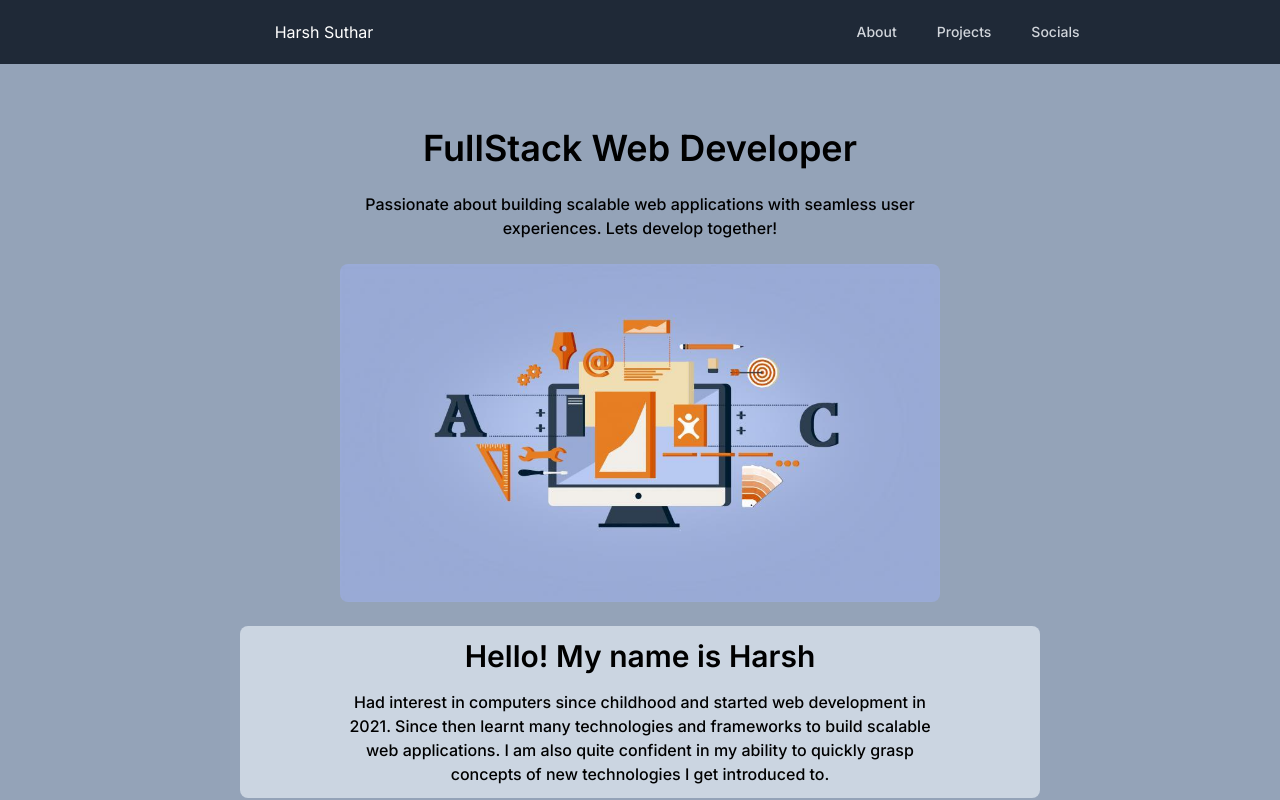
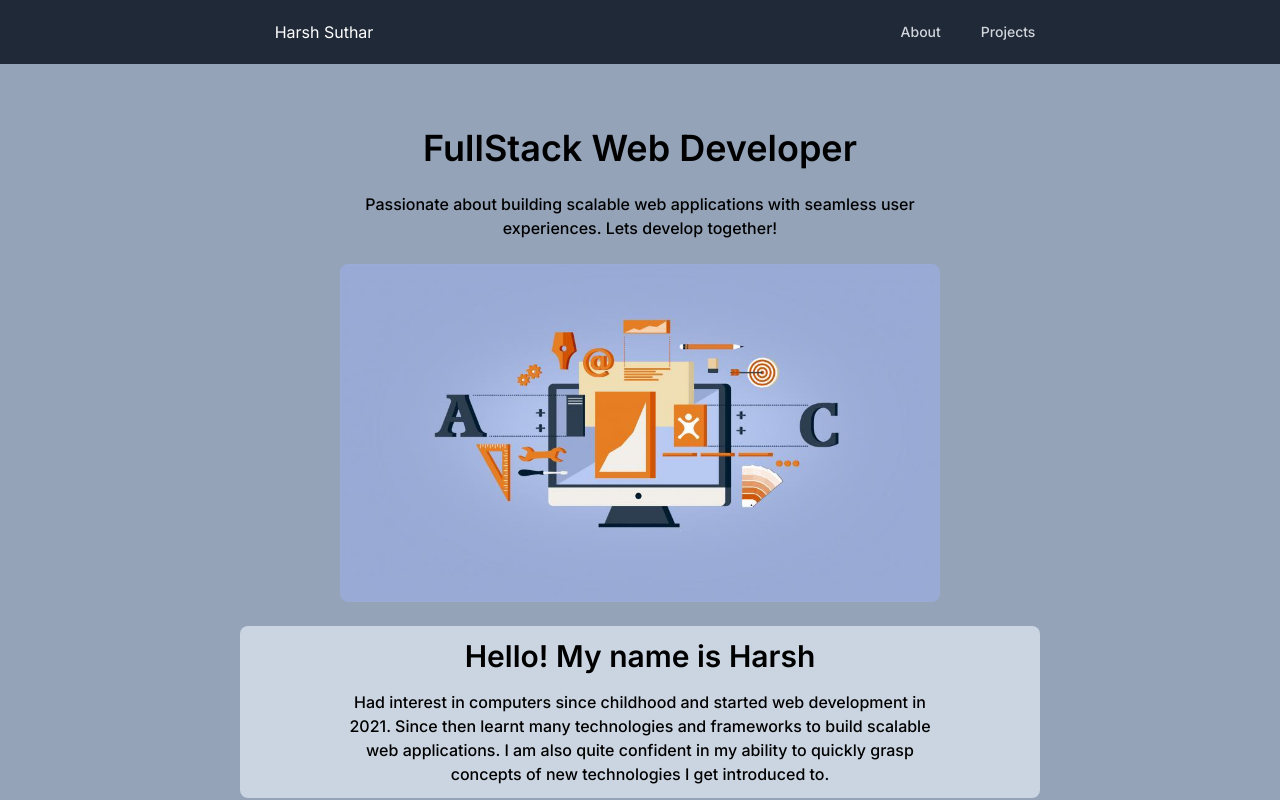
Before and after one commit to 10234567Z/My-Portfolio, a Next.js app: page / in a window 1280 px wide. Shown: the top 800 px of the page. Built offline with nearby package versions, Linux system fonts and the light colour scheme.

Commit message:
Remove socials from navbar

```diff
--- a/src/app/components/navbar.tsx
+++ b/src/app/components/navbar.tsx
@@ -46,12 +46,6 @@
                                 >
                                     Projects
                                 </a>
-                                <a
-                                    href="#"
-                                    className="text-gray-300 hover:bg-gray-700 hover:text-white px-3 py-2 rounded-md text-sm font-medium"
-                                >
-                                    Socials
-                                </a>
                             </div>
                         </div>
                     </div>
```
